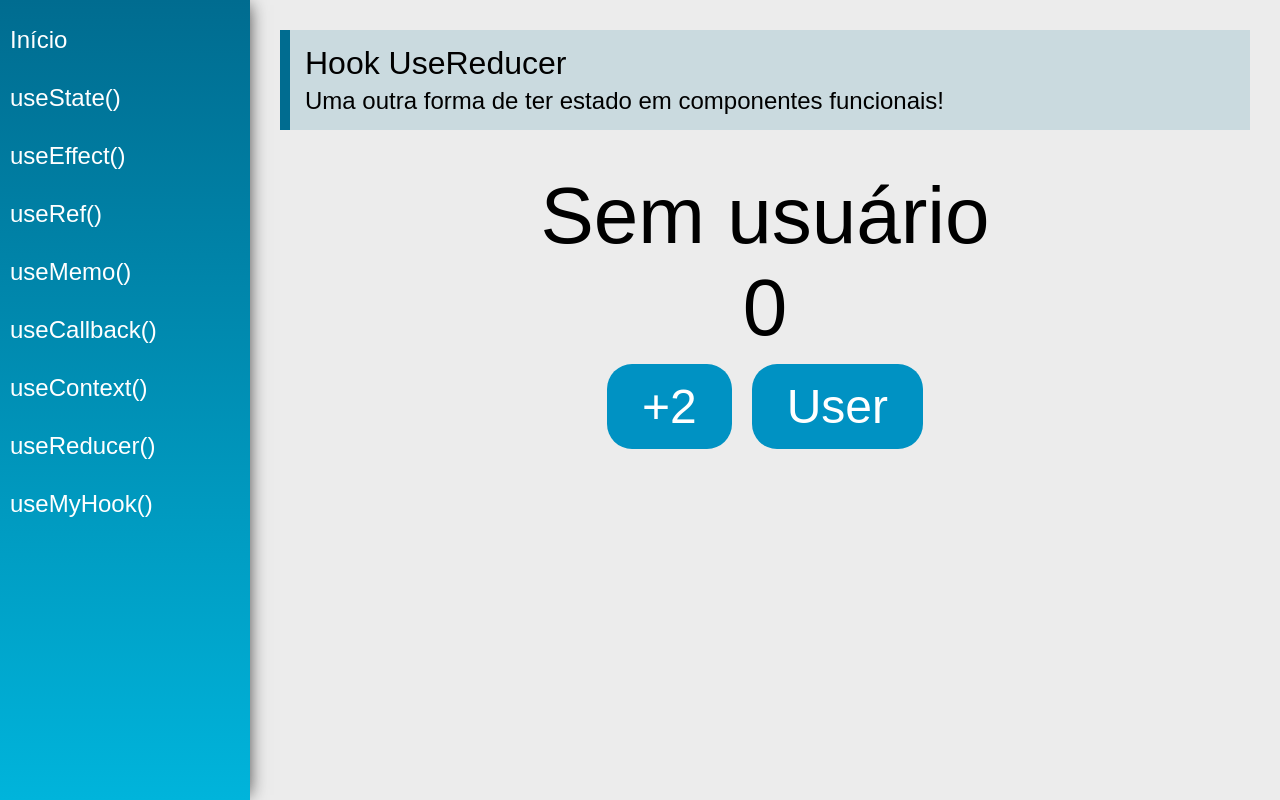
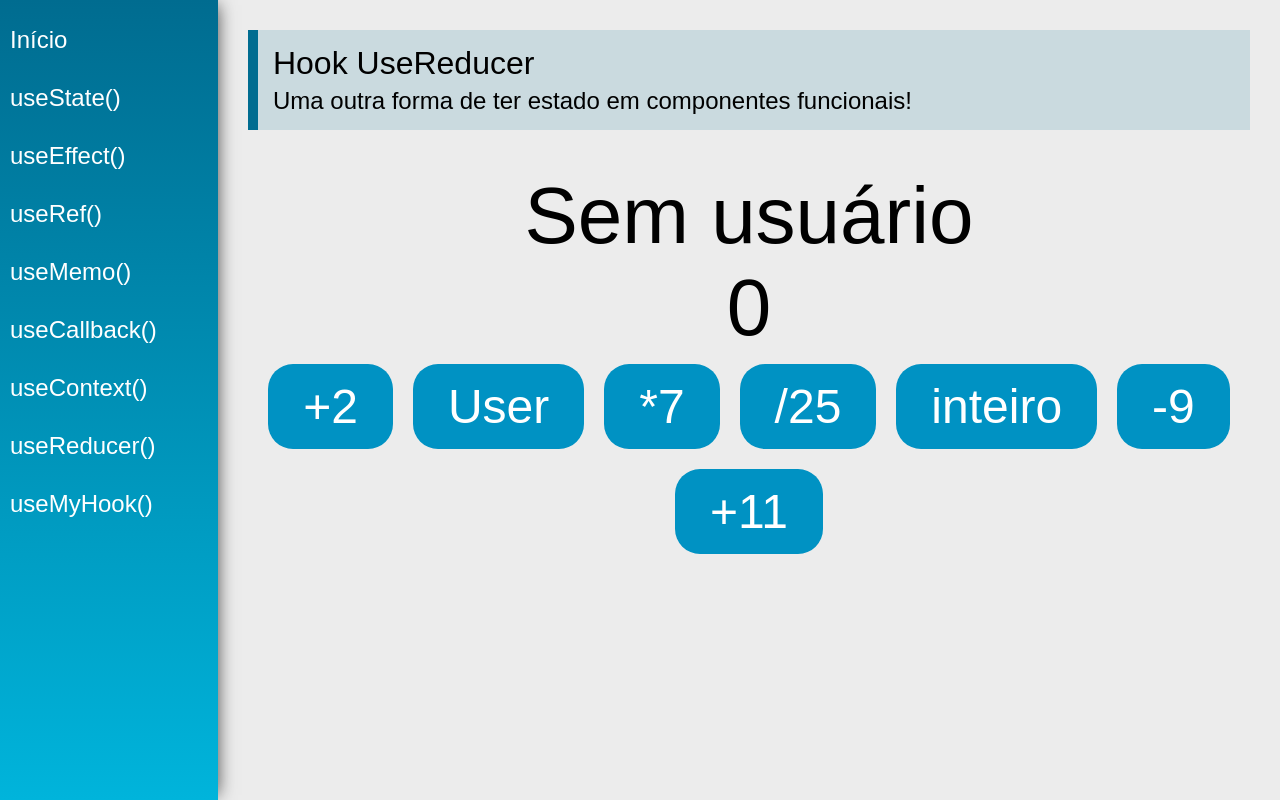
Before and after one commit to viniciusFUU/hooks, a React (Create React App) app: page /useReducer in a window 1280 px wide. Built offline with nearby package versions, Linux system fonts and the light colour scheme.

Commit message:
React Hooks #09 useReducer#02

```diff
--- a/src/views/examples/UseReducer.jsx
+++ b/src/views/examples/UseReducer.jsx
@@ -14,6 +14,14 @@ function reducer(state, action) {
       return { ...state, number: state.number + 2 };
     case "login":
       return { ...state, user: { name: action.payload } };
+    case "mult7":
+      return { ...state, number: state.number * 7 };
+    case "div25":
+      return { ...state, number: state.number / 25 };
+    case "int":
+      return { ...state, number: parseInt(state.number) };
+    case "random":
+      return { ...state, number: state.number + action.payload};
     default:
       return state;
   }
@@ -36,11 +44,32 @@ const UseReducer = (props) => {
         )}
         <span className="text">{state.number}</span>
         <div>
-          <button className="btn" onClick={() => dispatch({ type: "numberAdd2" })}>
+          <button
+            className="btn"
+            onClick={() => dispatch({ type: "numberAdd2" })}
+          >
             +2
           </button>
-          <button className="btn" onClick={() => dispatch({ type: "login", payload: 'Bianca' })}>
+          <button
+            className="btn"
+            onClick={() => dispatch({ type: "login", payload: "Bianca" })}
+          >
             User
+          </button>
+          <button className="btn" onClick={() => dispatch({ type: "mult7" })}>
+            *7
+          </button>
+          <button className="btn" onClick={() => dispatch({ type: "div25" })}>
+            /25
+          </button>
+          <button className="btn" onClick={() => dispatch({ type: "int" })}>
+            inteiro
+          </button>
+          <button className="btn" onClick={() => dispatch({ type: "random", payload: -9})}>
+            -9
+          </button>
+          <button className="btn" onClick={() => dispatch({ type: "random", payload: +11})}>
+            +11
           </button>
         </div>
       </div>
```
